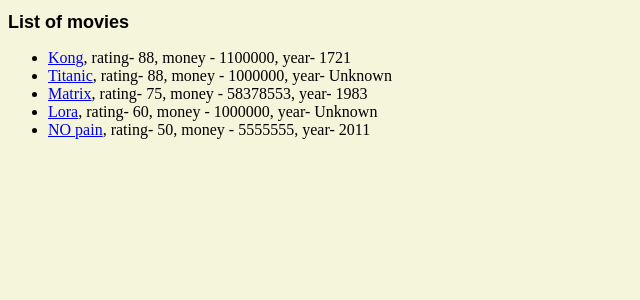
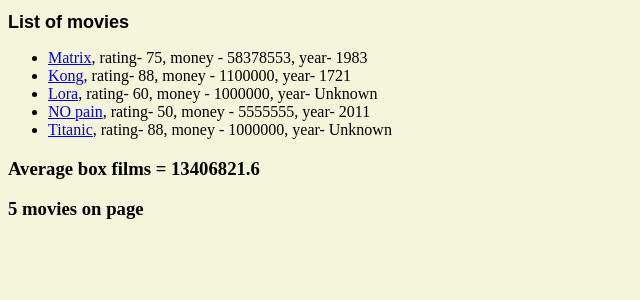
Before and after one commit to Sanqn/move_project, a Django app: page /movie_app/ in a window 1280 px wide. Shown: the top 300 px of the page, without its empty margins (0-640 px from the left). Run offline with Django 3.2, Linux system fonts and the light colour scheme; data comes from the database, SQL or seed files in the repository.

Commit message:
django_aggregation

```diff
--- a/movie_app/templates/movie_app/index.html
+++ b/movie_app/templates/movie_app/index.html
@@ -19,4 +19,7 @@
         </li>
     {% endfor %}
 </ul>
+<h3>Average box films = {{mov.sum_money__avg}}</h3>
+<h3>{{mov.name__count}} movies on page</h3>
+
 {% endblock %}
--- a/movie_app/views.py
+++ b/movie_app/views.py
@@ -2,15 +2,18 @@ from django.shortcuts import render, get_object_or_404
 from django.http import HttpResponse, HttpResponseNotFound, HttpResponseRedirect
 from django.urls import reverse
 from django.template.loader import render_to_string
+from .models import Models
+from django.db.models import F, Sum, Max, Min, Count, Avg
 
-from .models import Models
 def index(request):
-    movies = Models.objects.order_by('-rating', '-sum_money') # sort by field order_by('rating', 'sum_money')
+    movies = Models.objects.all() # sort by field order_by('rating', 'sum_money')
     # for movie in movies: #заполняем в бд колонку slug
     #     movie.save()
+    mov = movies.aggregate(Avg('sum_money'), Count('name'))
     context = {
         'hello': 'List of movies',
         'movies': movies,
+        'mov': mov,
     }
     return render(request, 'movie_app/index.html', context=context)
 
```
